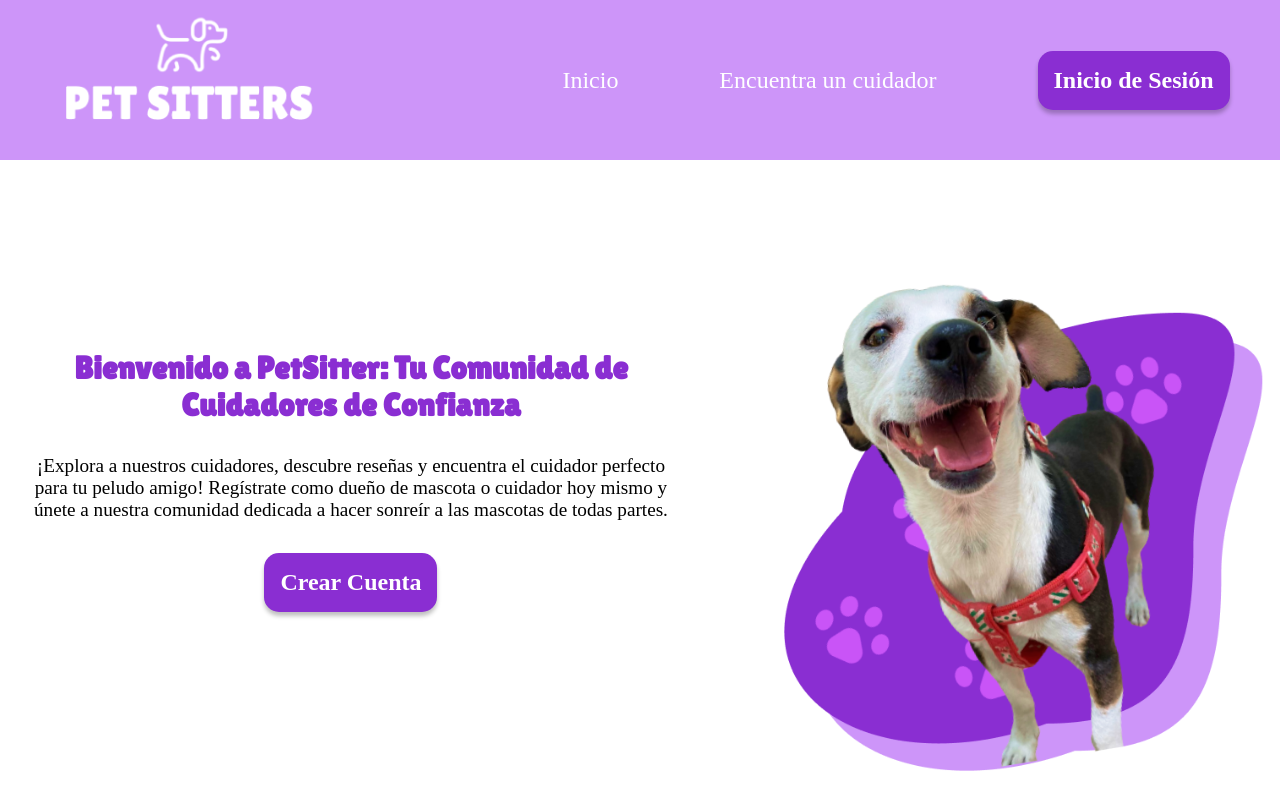
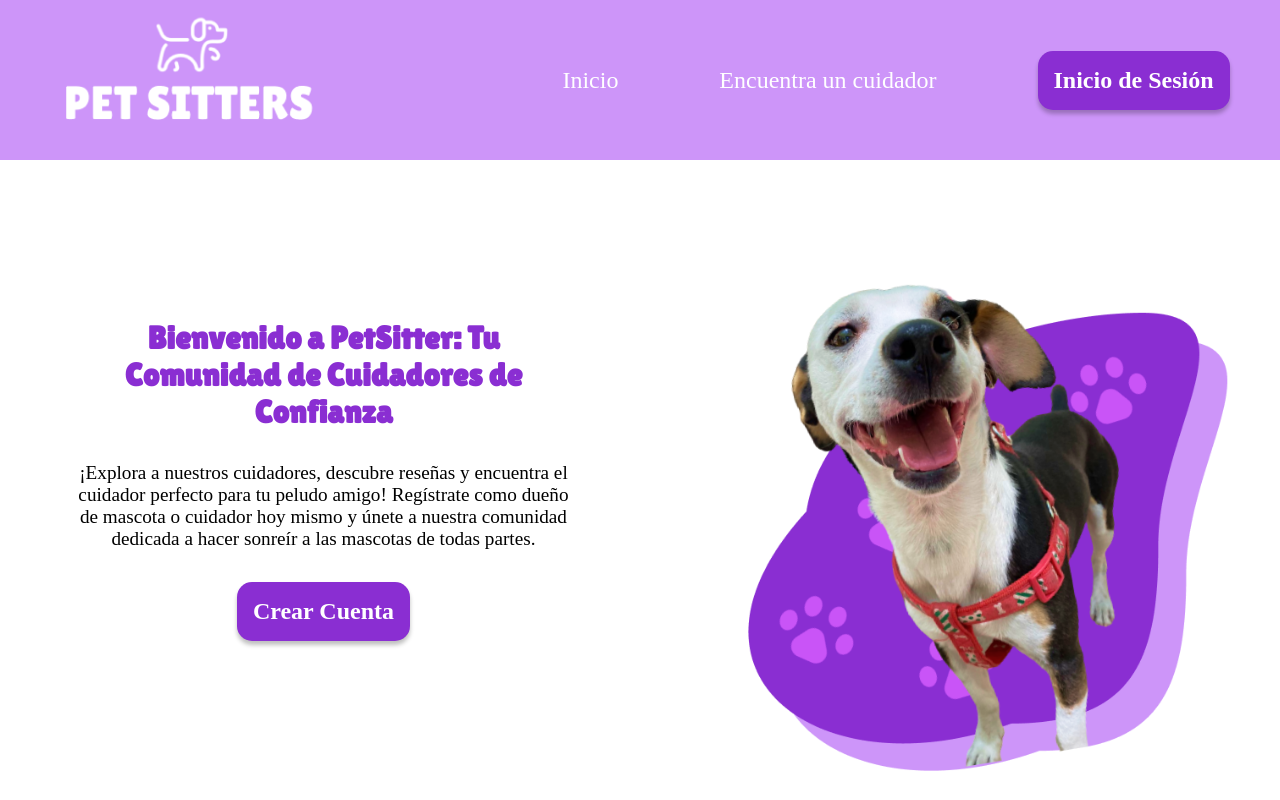
Before and after one commit to danipreciado/Petsitters, a React (Vite) app in the folder client/: page / in a window 1280 px wide. Shown: the top 800 px of the page. Built offline with nearby package versions, Linux system fonts and the light colour scheme; a web font is replaced by a local one.

Commit message:
fixed padding in welcome message

```diff
--- a/client/src/components/WelcomeMessage/WelcomeMessage.module.css
+++ b/client/src/components/WelcomeMessage/WelcomeMessage.module.css
@@ -13,6 +13,7 @@
     align-items: center;
     padding: 2rem;
     gap: 2rem;
+    width: 40vw;
 }
 
 .welcomeMessage__h1{
@@ -29,8 +30,10 @@
 }
 
 .welcomeMessage__img{
-    padding: 1rem;
+
     height: 40rem;
+    box-sizing: content-box;
+    margin-right: 1rem;
 }
 
 .welcomeMessage__registerButton{
```
